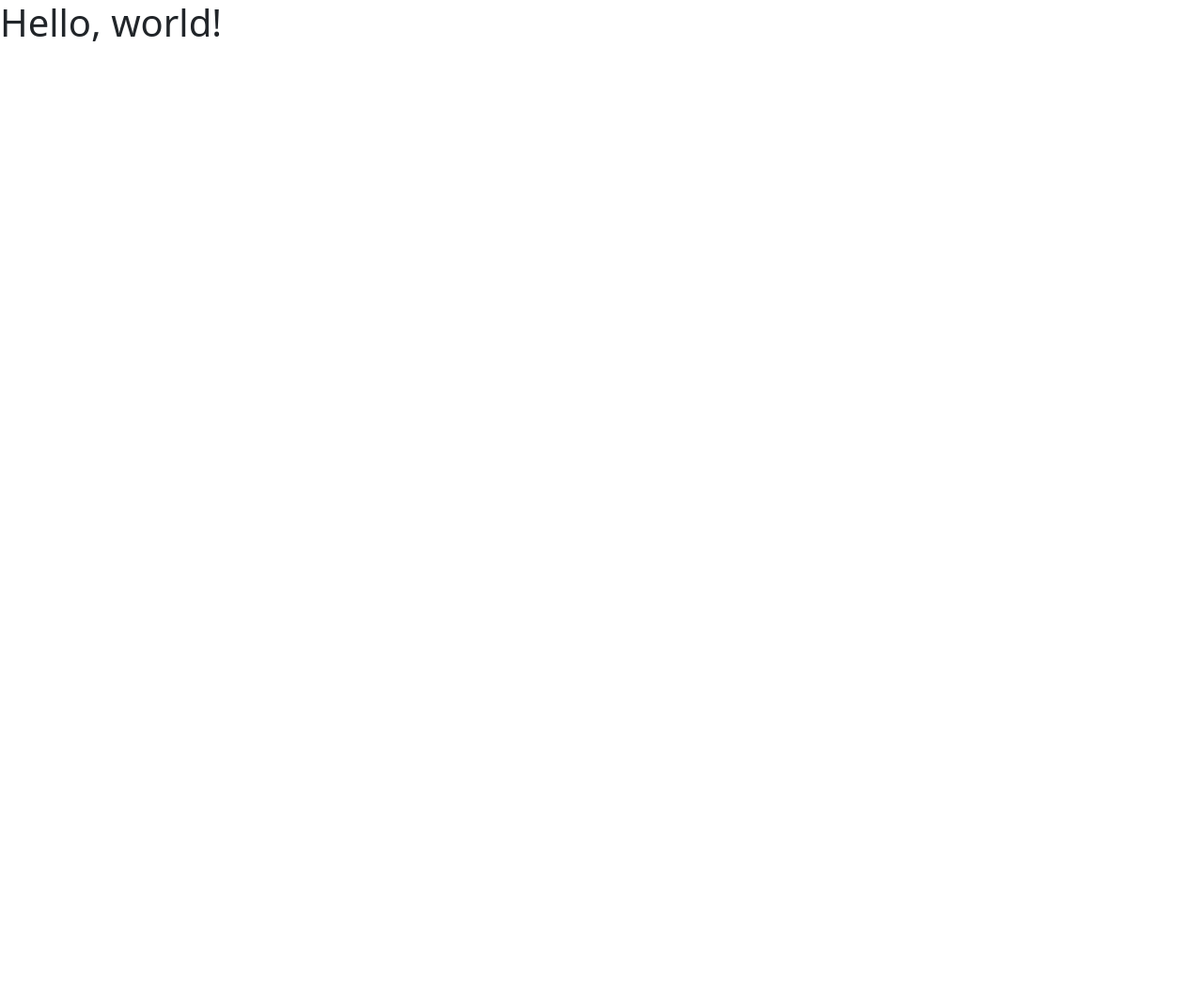
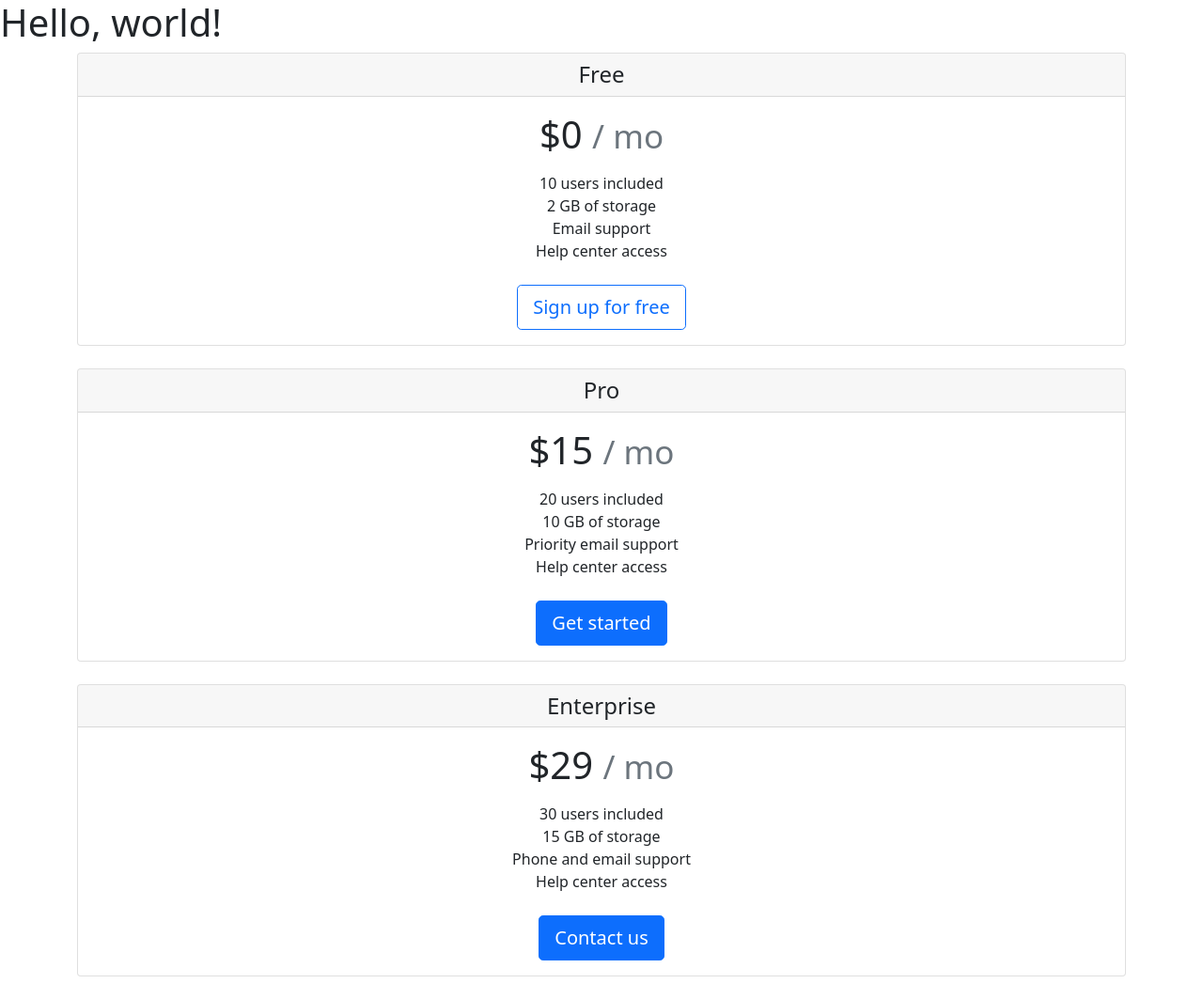
Before and after one commit to tmgacz/feature-branch-workflow, a plain HTML site: page index.html in a window 1280 px wide. Shown: the whole page at 94% size. Before the commit the page ends 800 px from the top, so only its background shows below. Drawn offline with nearby package versions, Linux system fonts and the light colour scheme.

Commit message:
add pricing table

```diff
--- a/index.html
+++ b/index.html
@@ -13,6 +13,64 @@
   <body>
     <h1>Hello, world!</h1>
 
+
+
+    <div class="container">
+      <div class="card-deck mb-3 text-center">
+        <div class="card mb-4 box-shadow">
+          <div class="card-header">
+            <h4 class="my-0 font-weight-normal">Free</h4>
+          </div>
+          <div class="card-body">
+            <h1 class="card-title pricing-card-title">$0 <small class="text-muted">/ mo</small></h1>
+            <ul class="list-unstyled mt-3 mb-4">
+              <li>10 users included</li>
+              <li>2 GB of storage</li>
+              <li>Email support</li>
+              <li>Help center access</li>
+            </ul>
+            <button type="button" class="btn btn-lg btn-block btn-outline-primary">Sign up for free</button>
+          </div>
+        </div>
+        <div class="card mb-4 box-shadow">
+          <div class="card-header">
+            <h4 class="my-0 font-weight-normal">Pro</h4>
+          </div>
+          <div class="card-body">
+            <h1 class="card-title pricing-card-title">$15 <small class="text-muted">/ mo</small></h1>
+            <ul class="list-unstyled mt-3 mb-4">
+              <li>20 users included</li>
+              <li>10 GB of storage</li>
+              <li>Priority email support</li>
+              <li>Help center access</li>
+            </ul>
+            <button type="button" class="btn btn-lg btn-block btn-primary">Get started</button>
+          </div>
+        </div>
+        <div class="card mb-4 box-shadow">
+          <div class="card-header">
+            <h4 class="my-0 font-weight-normal">Enterprise</h4>
+          </div>
+          <div class="card-body">
+            <h1 class="card-title pricing-card-title">$29 <small class="text-muted">/ mo</small></h1>
+            <ul class="list-unstyled mt-3 mb-4">
+              <li>30 users included</li>
+              <li>15 GB of storage</li>
+              <li>Phone and email support</li>
+              <li>Help center access</li>
+            </ul>
+            <button type="button" class="btn btn-lg btn-block btn-primary">Contact us</button>
+          </div>
+        </div>
+      </div>
+
+    </div>
+
+
+
+
+
+
     <!-- Optional JavaScript; choose one of the two! -->
 
     <!-- Option 1: Bootstrap Bundle with Popper -->
```
